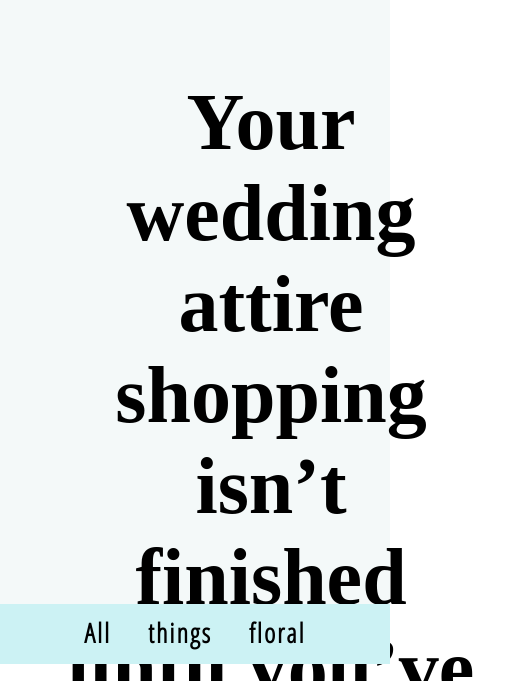
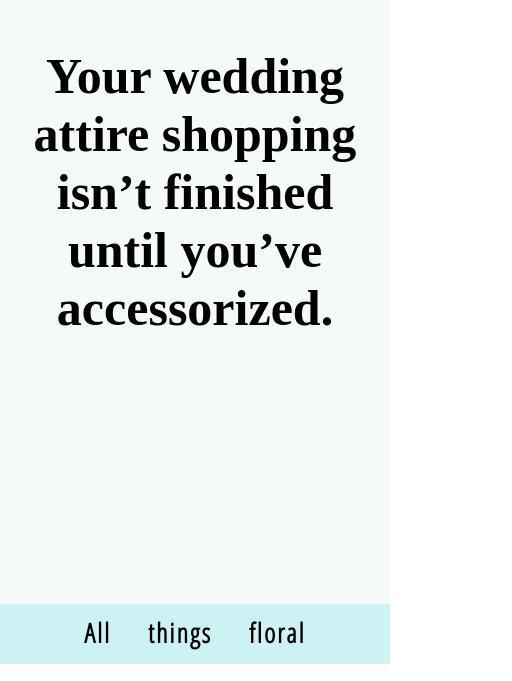
Before and after one commit to rish15/meraki, a website: page index.html in a window 390 px wide. Shown: the part 155-836 px from the top of the page, 512 px wide, since content can reach past the window. Drawn offline with nearby package versions, Linux system fonts and the light colour scheme; a web font is replaced by a local one.

Commit message:
fixed text for iphone

```diff
--- a/styles/scss/layout/_header.scss
+++ b/styles/scss/layout/_header.scss
@@ -8,15 +8,28 @@
     display: flex;
     margin: 3rem;
     justify-content: space-around;
+
+    @media screen and (max-width: 400px) {
+      margin: 0;
+    }
     p {
       font-size: 9rem;
       font-family: "Explora", serif;
       padding: 25rem 10rem;
       font-weight: 600;
+      @media screen and (max-width: 1000px) {
+        padding: 10rem;
+      }
+      @media screen and (max-width: 600px) {
+        font-size: 7rem;
+        padding: 2rem;
+        font-weight: 600;
+        text-align: center;
+        margin: 0;
+      }
 
-      @media screen and (max-width: 600px) {
-        font-size: 8rem;
-        padding: 2rem;
+      @media screen and (max-width: 400px) {
+        font-size: 5rem;
         font-weight: 600;
         text-align: center;
         margin: 0;
```
Also changed, not shown: styles/css/style.css.
